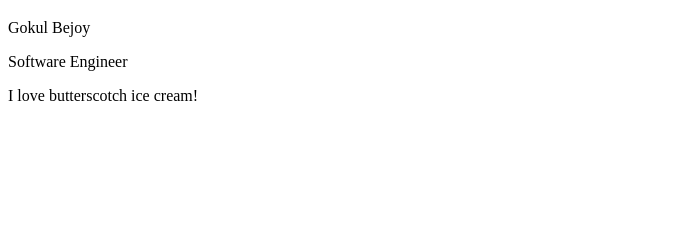
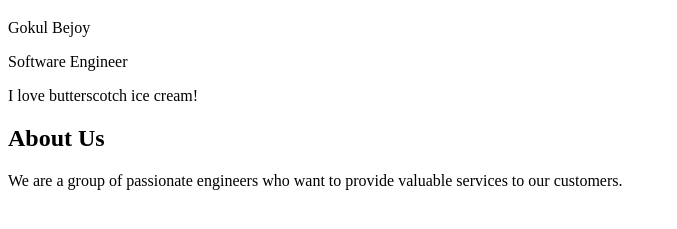
Before and after one commit to decodepuppy/team-intro, a plain HTML site: page index.html in a window 1280 px wide. Shown: the part 61-290 px from the top of the page, without its empty margins (0-677 px from the left). Drawn offline with Linux system fonts and the light colour scheme.

Commit message:
Add 'About Us' section to index.html

```diff
--- a/index.html
+++ b/index.html
@@ -13,6 +13,9 @@
     <p>Gokul Bejoy</p>
     <p>Software Engineer</p>
     <p>I love butterscotch ice cream!</p>
+
+    <h2>About Us</h2>
+    <p>We are a group of passionate engineers who want to provide valuable services to our customers. </p>
 </body>
 
 </html>
```
